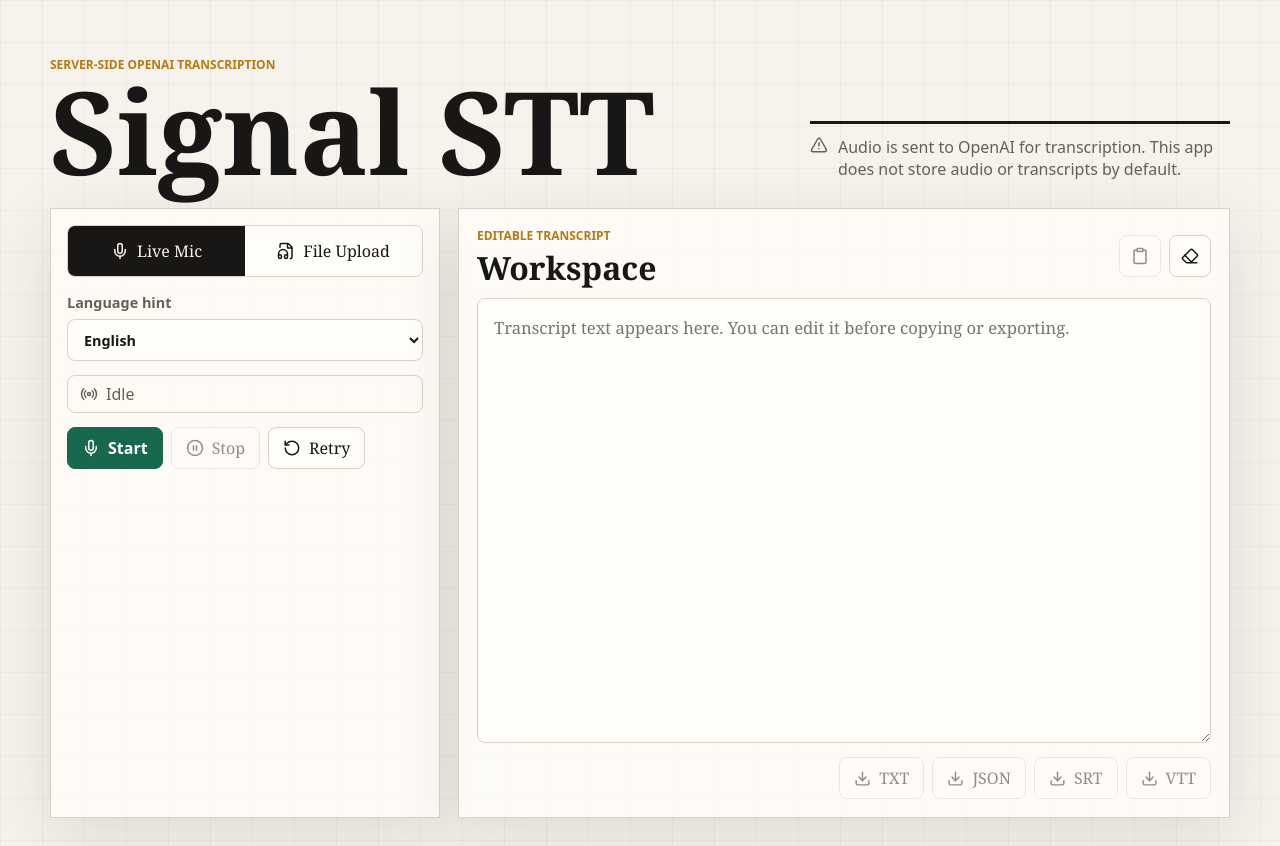
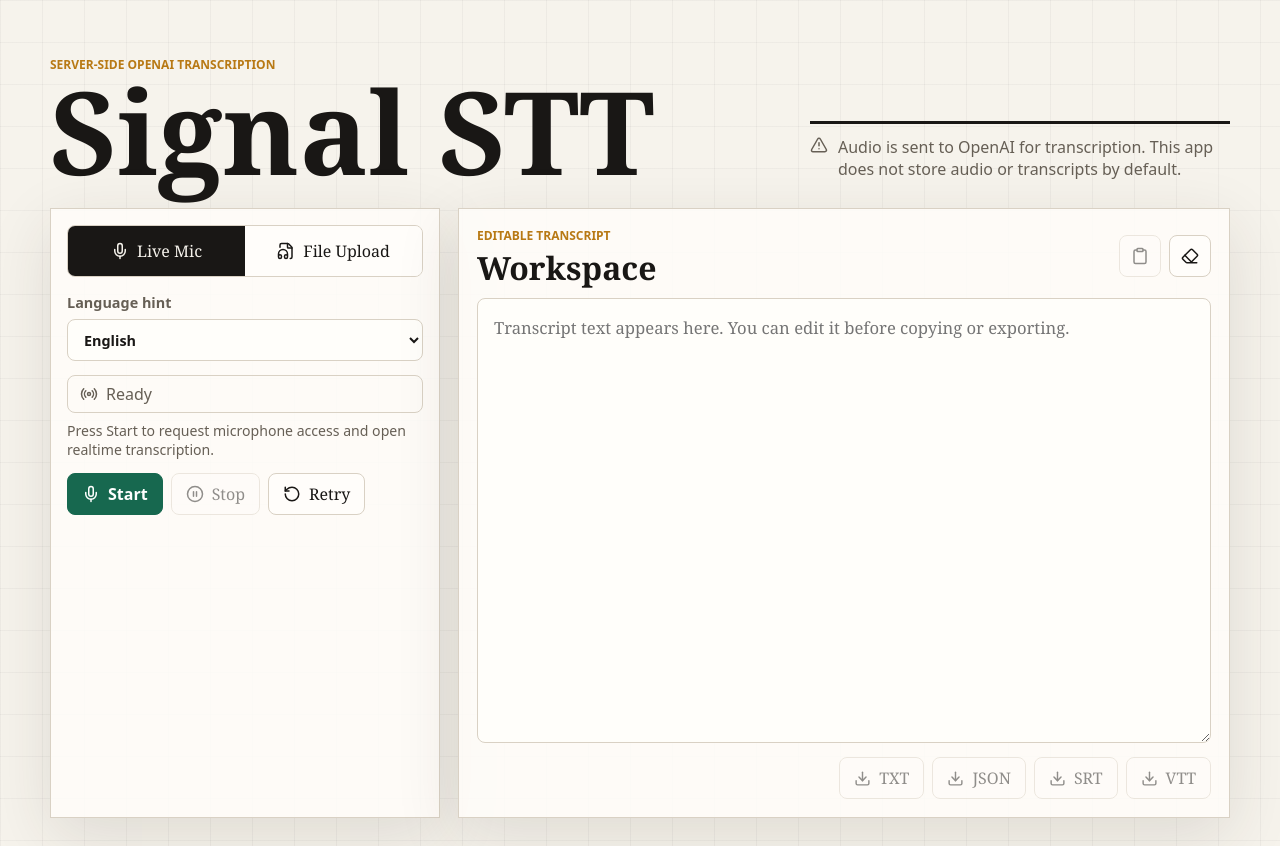
Before and after one commit to CompleteTech-LLC/stt-app, a Next.js app: page / in a window 1280 px wide. Built offline with nearby package versions, Linux system fonts and the light colour scheme.

Commit message:
fix: clarify live mic readiness state

```diff
--- a/app/globals.css
+++ b/app/globals.css
@@ -266,7 +266,6 @@
     BlinkMacSystemFont,
     'Segoe UI',
     sans-serif;
-  text-transform: capitalize;
 }
 
 .state-row.live,
@@ -280,17 +279,25 @@
 }
 
 .state-row.uploading,
+.state-row.requesting-mic,
 .state-row.connecting,
-.state-row.fallback-recording {
+.state-row.fallback-recording,
+.state-row.fallback-transcribing {
   color: var(--blue);
 }
 
-.partial {
-  min-height: 90px;
-  border-left: 4px solid var(--blue);
-  background: #edf5ff;
-  padding: 12px;
-  color: #24435e;
+.state-detail {
+  margin: -6px 0 0;
+  color: var(--muted);
+  font-family:
+    ui-sans-serif,
+    system-ui,
+    -apple-system,
+    BlinkMacSystemFont,
+    'Segoe UI',
+    sans-serif;
+  font-size: 0.88rem;
+  line-height: 1.35;
 }
 
 .error {
--- a/components/stt-app.tsx
+++ b/components/stt-app.tsx
@@ -36,7 +36,15 @@
 
 type Mode = 'live' | 'upload';
 type UploadState = 'idle' | 'validating' | 'uploading' | 'done' | 'error';
-type LiveState = 'idle' | 'connecting' | 'live' | 'fallback-recording' | 'stopped' | 'error';
+type LiveState =
+  | 'idle'
+  | 'requesting-mic'
+  | 'connecting'
+  | 'live'
+  | 'fallback-recording'
+  | 'fallback-transcribing'
+  | 'stopped'
+  | 'error';
 
 type ApiError = {
   error?: {
@@ -69,6 +77,41 @@
 };
 
 const acceptedAttribute = [...acceptedMimeTypes, ...acceptedExtensions].join(',');
+
+const liveStatusCopy: Record<LiveState, { label: string; detail: string }> = {
+  idle: {
+    label: 'Ready',
+    detail: 'Press Start to request microphone access and open realtime transcription.'
+  },
+  'requesting-mic': {
+    label: 'Requesting microphone',
+    detail: 'Waiting for browser microphone permission.'
+  },
+  connecting: {
+    label: 'Connecting',
+    detail: 'Opening the secure realtime transcription session.'
+  },
+  live: {
+    label: 'Listening',
+    detail: 'Realtime transcript updates are streaming into the workspace.'
+  },
+  'fallback-recording': {
+    label: 'Recording locally',
+    detail: 'Realtime is unavailable. Audio will be transcribed after Stop.'
+  },
+  'fallback-transcribing': {
+    label: 'Transcribing recording',
+    detail: 'Uploading the local recording for server-side transcription.'
+  },
+  stopped: {
+    label: 'Stopped',
+    detail: 'Start again when you are ready for another capture.'
+  },
+  error: {
+    label: 'Realtime unavailable',
+    detail: 'Review the error below, then retry when ready.'
+  }
+};
 
 const readApiFailure = async (response: Response) => {
   const body = (await response.json().catch(() => ({}))) as ApiError;
@@ -145,6 +188,7 @@
   const transcriptText = transcript.text;
   const displayedTranscriptText = joinTranscriptText(transcriptText, partial);
   const canExportTimed = hasTimestamps(transcript);
+  const liveStatus = liveStatusCopy[liveState];
 
   const fileHelp = useMemo(
     () =>
@@ -200,7 +244,7 @@
       };
       recorder.onstop = async () => {
         try {
-          setLiveState('connecting');
+          setLiveState('fallback-transcribing');
           const blob = new Blob(fallbackChunksRef.current, { type: 'audio/webm' });
           await transcribeFallbackRecording(blob);
           setLiveState('stopped');
@@ -222,11 +266,12 @@
   const startLive = useCallback(async () => {
     setLiveError('');
     setPartial('');
-    setLiveState('connecting');
+    setLiveState('requesting-mic');
 
     try {
       const stream = await navigator.mediaDevices.getUserMedia({ audio: true });
       streamRef.current = stream;
+      setLiveState('connecting');
 
       const pc = new RTCPeerConnection();
       peerConnectionRef.current = pc;
@@ -420,36 +465,58 @@
           {mode === 'live' ? (
             <div className="mode-body">
               <div className={`state-row ${liveState}`}>
-                <Radio size={18} aria-hidden />
-                <span>{liveState.replace('-', ' ')}</span>
+                {['requesting-mic', 'connecting', 'fallback-transcribing'].includes(liveState) ? (
+                  <Loader2 className="spin" size={18} aria-hidden />
+                ) : (
+                  <Radio size={18} aria-hidden />
+                )}
+                <span>{liveStatus.label}</span>
               </div>
+              <p className="state-detail" aria-live="polite">
+                {liveStatus.detail}
+              </p>
               <div className="button-row">
                 <button
                   className="primary"
                   type="button"
                   onClick={startLive}
                   disabled={
+                    liveState === 'requesting-mic' ||
                     liveState === 'connecting' ||
                     liveState === 'live' ||
-                    liveState === 'fallback-recording'
+                    liveState === 'fallback-recording' ||
+                    liveState === 'fallback-transcribing'
                   }
                 >
-                  {liveState === 'connecting' ? (
+                  {['requesting-mic', 'connecting'].includes(liveState) ? (
                     <Loader2 className="spin" size={18} />
                   ) : (
                     <Mic size={18} />
                   )}
-                  Start
+                  {['requesting-mic', 'connecting'].includes(liveState) ? 'Starting' : 'Start'}
                 </button>
                 <button
                   type="button"
                   onClick={stopLive}
-                  disabled={!['live', 'fallback-recording', 'connecting'].includes(liveState)}
+                  disabled={
+                    !['live', 'fallback-recording', 'requesting-mic', 'connecting'].includes(
+                      liveState
+                    )
+                  }
                 >
                   <PauseCircle size={18} aria-hidden />
                   Stop
                 </button>
-                <button type="button" onClick={startLive} disabled={liveState === 'live'}>
+                <button
+                  type="button"
+                  onClick={startLive}
+                  disabled={
+                    liveState === 'live' ||
+                    liveState === 'requesting-mic' ||
+                    liveState === 'connecting' ||
+                    liveState === 'fallback-transcribing'
+                  }
+                >
                   <RotateCcw size={18} aria-hidden />
                   Retry
                 </button>
```
Also changed, not shown: 1 other file (tests, documents, lock files or other folders).
